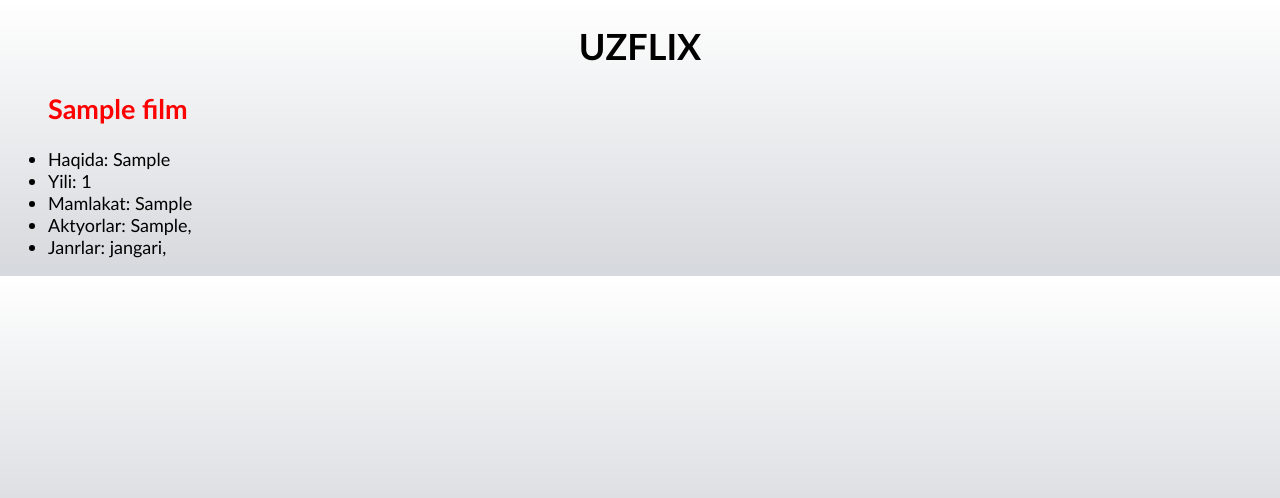
After one commit to Mirzo001/django-darslari, a Django app: page /film/1/ in a window 1280 px wide. The commit adds this page. Shown: the top 498 px of the page. Run offline with Django 4.2, Linux system fonts and the light colour scheme; tables that the repository leaves empty hold one stand-in row (values such as "Sample post"); parts of the project's set-up code (start-up, migrations or seed data) failed here and were passed over.

Commit message:
edited film_detail

```diff
--- /dev/null
+++ b/templates/film_detail.html
@@ -0,0 +1,24 @@
+{% extends "film_list.html" %}
+{% block title %}
+    Kino haqida batafsil
+{% endblock title %}
+{% block content %}
+    <div class="detail">
+        <h1>UZFLIX</h1>
+        <ul>
+            <h2>{{ film.nomi }}</h2>
+            <li>Haqida: {{ film.haqida }}</li>
+            <li>Yili: {{ film.yili }}</li>
+            <li>Mamlakat: {{ film.mamlakat }}</li>
+            <li> Aktyorlar:
+                {% for aktyor in film.aktyorlar.all %}
+                    {{ aktyor.ism }},
+                {% endfor %}
+            <li> Janrlar:
+            {% for janr in film.genres.all %}
+                {{ janr.name }},
+            {% endfor %}
+        </li>
+        </ul>
+    </div>
+{% endblock content %}
--- a/templates/uzflix/film_list.html
+++ b/templates/film_list.html
@@ -5,6 +5,7 @@
         <meta charset="UTF-8">
         <meta name="viewport" content="width=device-width, initial-scale=1.0">
         <meta name="keywords" content="">
+        <meta name="description" content="">
         <title>
             {% block title %}
                 Kinolar
@@ -19,7 +20,7 @@
                     <h1>UZFLIX</h1>
                     {% for film in film_list %}
                         <ul>
-                            <h2>{{ film.nomi }}</h2>
+                            <a href="{% url 'film_detail' film.pk %}"><h2>{{ film.nomi }}</h2></a>
                             <li>Haqida: {{ film.haqida }}</li>
                             <li>Yili: {{ film.yoli }}</li>
                         </ul>
--- a/uzflix/models.py
+++ b/uzflix/models.py
@@ -83,8 +83,8 @@
         return reverse("movie_detail", kwargs={"slug": self.url})
 
     class Meta:
-        verbose_name = "Filim"
-        verbose_name_plural = "Filimlar"
+        verbose_name = "Film"
+        verbose_name_plural = "Filmlar"
 
 
 class Baho(models.Model):
--- a/uzflix/urls.py
+++ b/uzflix/urls.py
@@ -1,6 +1,7 @@
 from django.urls import path
-from .views import FilmListView
+from .views import FilmListView, FilmDetailView
 
 urlpatterns = [
-    path("",FilmListView.as_view(),name="film_list")
+    path("", FilmListView.as_view(), name="film_list"),
+    path("film/<int:pk>/", FilmDetailView.as_view(), name="film_detail"),
 ]
--- a/uzflix/views.py
+++ b/uzflix/views.py
@@ -1,6 +1,13 @@
 from django.views.generic import ListView
 from .models import Film
+from django.views.generic import DetailView
+
 
 class FilmListView(ListView):
     model = Film
     template_name = "film_list.html"
+
+
+class FilmDetailView(DetailView):
+    model = Film
+    template_name = "film_detail.html"
```
Also changed, not shown: movies/5_if_else.py (deleted, +0 -74 lines), templates/uzflix/film_detail.html (deleted, +0 -18 lines), 1 other file.
